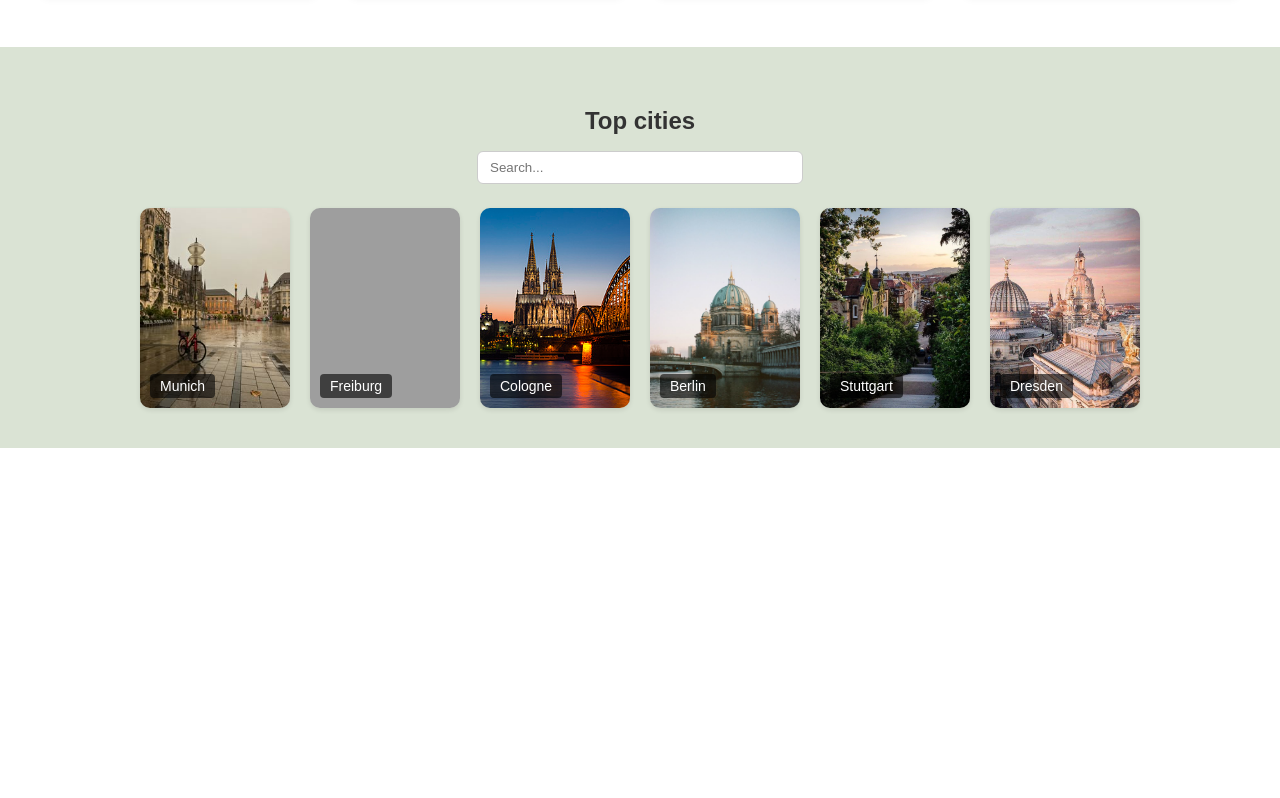
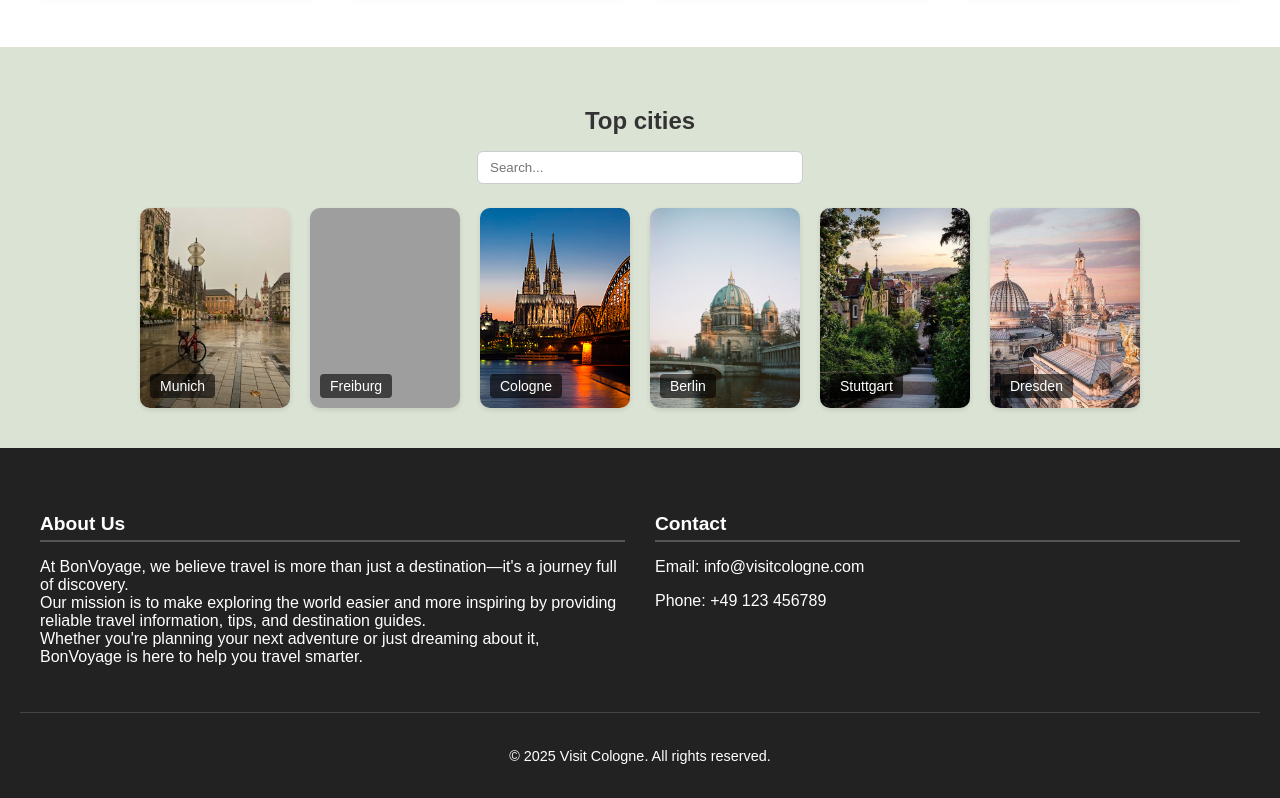
Before and after one commit to alionagu/BonVo, a plain HTML site: page index.html in a window 1280 px wide. Shown: the part 898-1696 px from the top of the page. Before the commit the page ends 1346 px from the top, so only its background shows below. Drawn offline with Linux system fonts and the light colour scheme; grey boxes are pictures that could not be loaded.

Commit message:
updated stuff on navigator

```diff
--- a/Cologne_Styles.css
+++ b/Cologne_Styles.css
@@ -413,3 +413,7 @@ iframe {
   border-top: 1px solid #444;
   margin-top: 30px;
 }
+
+html {
+  scroll-behavior: smooth;
+}
--- a/Destination.css
+++ b/Destination.css
@@ -287,6 +287,11 @@ nav a {
   line-height: 1.4;
 }
 
+html {
+  scroll-behavior: smooth;
+}
+
+
 .site-footer {
   background-color: #222;
   color: #fff;
--- a/index.html
+++ b/index.html
@@ -11,9 +11,10 @@
     <header class="navbar">
       <nav>
         <ul>
+          <li><a href="index.html">Home</a></li>
           <li><a href="#">AI Assistance</a></li>
-          <li><a href="#">About Us</a></li>
-          <li><a href="#">Contact Us</a></li>
+          <li><a href="#about-us">About Us</a></li>
+          <li><a href="#contact-us">Contact Us</a></li>
           <li><a href="#">Language</a></li>
         </ul>
       </nav>
@@ -103,6 +104,25 @@
       </div>
     </section>
 
+    <!-- Footer Section -->
+  <footer class="site-footer">
+      <div class="footer-container">
+        <div class="footer-column" id="about-us">
+          <h4>About Us</h4>
+          <p>At BonVoyage, we believe travel is more than just a destination—it's a journey full of discovery. <br>Our mission is to make exploring the world easier and more inspiring by providing reliable travel information, tips, and destination guides. <br> Whether you're planning your next adventure or just dreaming about it, BonVoyage is here to help you travel smarter.
+</p>
+        </div>
+        <div class="footer-column" id="contact-us">
+          <h4>Contact</h4>
+          <p>Email: info@visitcologne.com</p>
+          <p>Phone: +49 123 456789</p>
+        </div>
+      </div>
+      <div class="footer-bottom">
+        <p>&copy; 2025 Visit Cologne. All rights reserved.</p>
+      </div
+  </footer>
+
     <script src="index.js"></script>
   </body>
 </html>
--- a/style.css
+++ b/style.css
@@ -223,3 +223,61 @@ nav a {
   border-radius: 4px;
   font-size: 14px;
 }
+
+.site-footer {
+  background-color: #222;
+  color: #fff;
+  padding: 40px 20px 20px;
+}
+
+.footer-container {
+  display: flex;
+  flex-wrap: wrap;
+  justify-content: space-between;
+  gap: 30px;
+  max-width: 1200px;
+  margin: auto;
+}
+
+.footer-column {
+  flex: 1;
+  min-width: 200px;
+}
+
+.footer-column h4 {
+  margin-bottom: 15px;
+  font-size: 1.2rem;
+  border-bottom: 2px solid #555;
+  padding-bottom: 5px;
+}
+
+.footer-column ul {
+  list-style: none;
+  padding: 0;
+}
+
+.footer-column ul li {
+  margin-bottom: 10px;
+}
+
+.footer-column ul li a {
+  color: #ccc;
+  text-decoration: none;
+}
+
+.footer-column ul li a:hover {
+  text-decoration: underline;
+  color: #fff;
+}
+
+.footer-bottom {
+  text-align: center;
+  padding-top: 20px;
+  font-size: 0.9rem;
+  border-top: 1px solid #444;
+  margin-top: 30px;
+}
+
+html {
+  scroll-behavior: smooth;
+}
```
Also changed, not shown: Cologne.html (+7 -6 lines), Destination.html (+7 -6 lines), login.html (+1 -0 lines), signup.html (+1 -0 lines).
